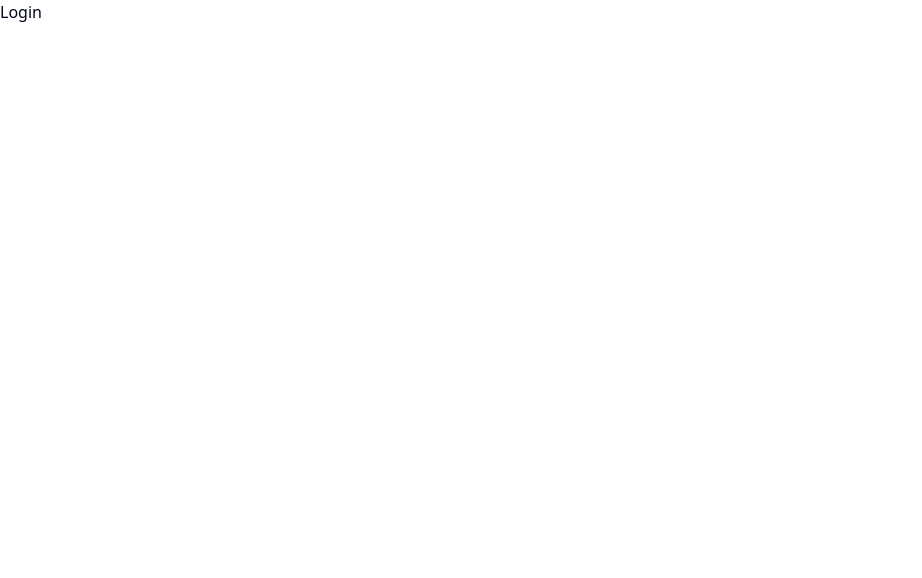
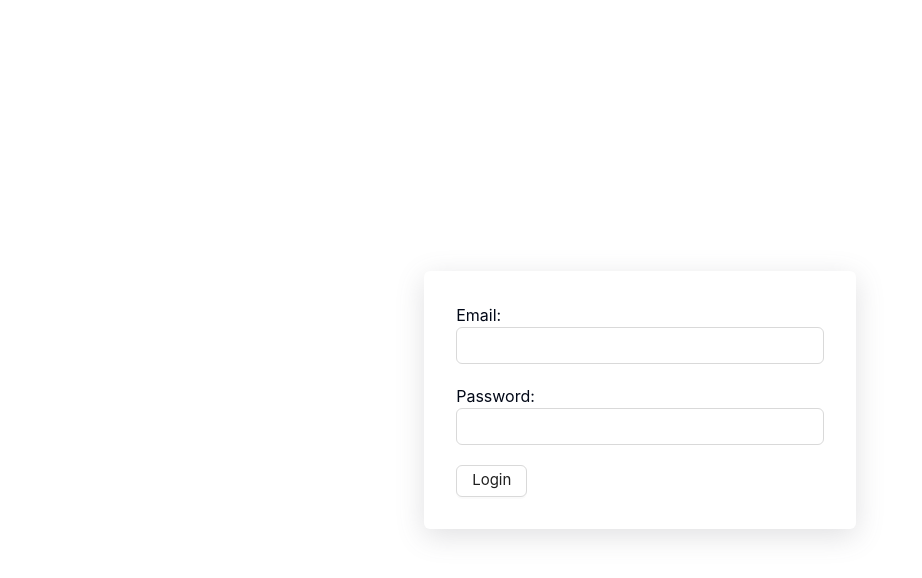
Before and after one commit to abdurrahmanrahat/food-supply, a React (Vite) app: page /login in a window 1280 px wide. Shown: the top 578 px of the page, without its empty margins (0-922 px from the left). Built offline with nearby package versions, Linux system fonts and the light colour scheme.

Commit message:
login formj

```diff
--- /dev/null
+++ b/src/components/form/FSInput.tsx
@@ -0,0 +1,24 @@
+import { Input } from "antd";
+import { Controller } from "react-hook-form";
+
+type TInputProps = {
+  type: string;
+  name: string;
+  label?: string;
+};
+
+const FSInput = ({ type, name, label }: TInputProps) => {
+  return (
+    <div className="md:text-[16px] mb-5">
+      {label ? label : null}
+      <Controller
+        name={name}
+        render={({ field }) => (
+          <Input className="text-[17px]" {...field} type={type} id={name} />
+        )}
+      />
+    </div>
+  );
+};
+
+export default FSInput;
--- a/src/index.css
+++ b/src/index.css
@@ -83,3 +83,8 @@
   color: #D5E7F3;
   font-size: 50px;
 }
+
+/* box-shadow */
+.own-shadow {
+  box-shadow: rgba(100, 100, 111, 0.2) 0px 7px 29px 0px;
+}
--- a/src/pages/Login.tsx
+++ b/src/pages/Login.tsx
@@ -1,5 +1,27 @@
+import FSInput from "@/components/form/FSInput";
+import FormWrap from "@/components/form/FormWrap";
+import { Button, Row } from "antd";
+import { FieldValues } from "react-hook-form";
+
 const Login = () => {
-  return <div>Login</div>;
+  const onSubmit = (data: FieldValues) => {
+    console.log(data);
+  };
+  return (
+    <Row justify="center" align="middle" style={{ height: "100vh" }}>
+      <div className="p-8 rounded-md own-shadow">
+        <FormWrap onSubmit={onSubmit}>
+          <FSInput type="text" name="email" label="Email:" />
+
+          <FSInput type="text" name="password" label="Password:" />
+
+          <Button htmlType="submit" className="md:text-[15px]">
+            Login
+          </Button>
+        </FormWrap>
+      </div>
+    </Row>
+  );
 };
 
 export default Login;
```
